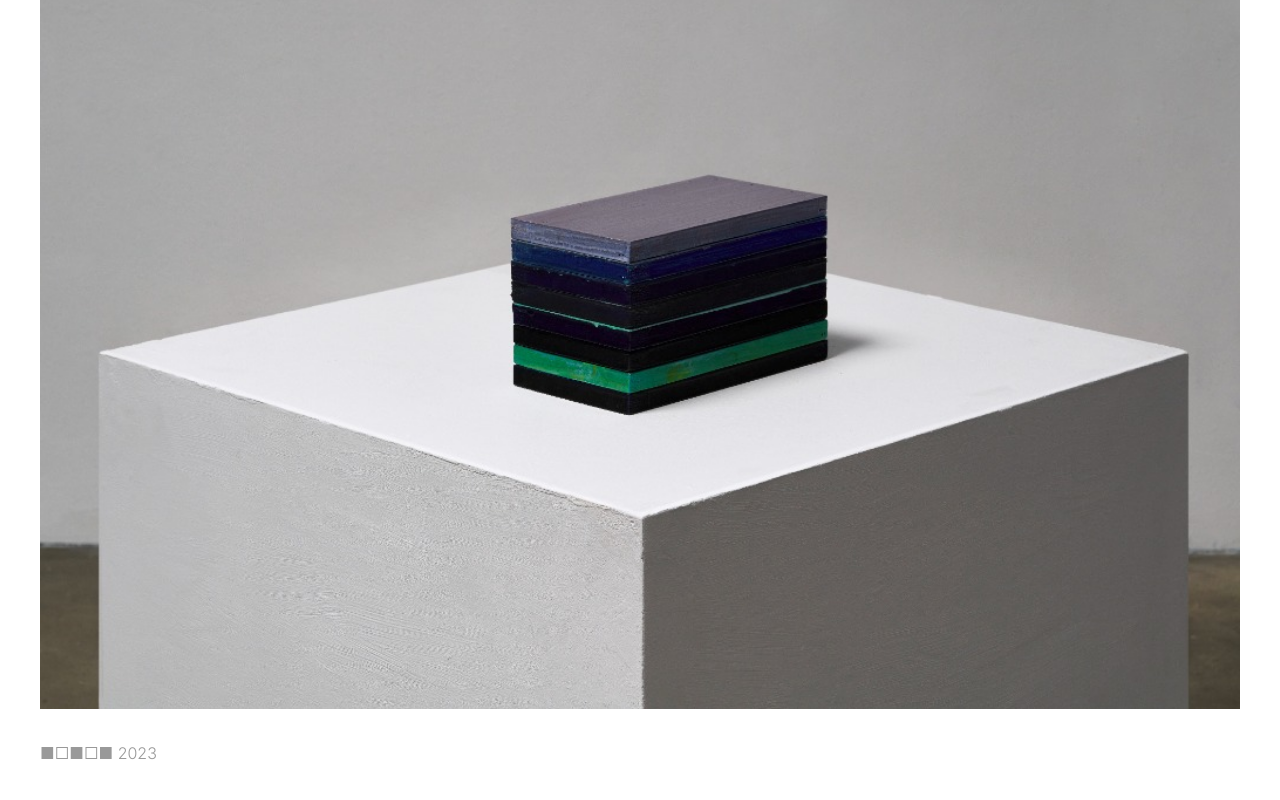
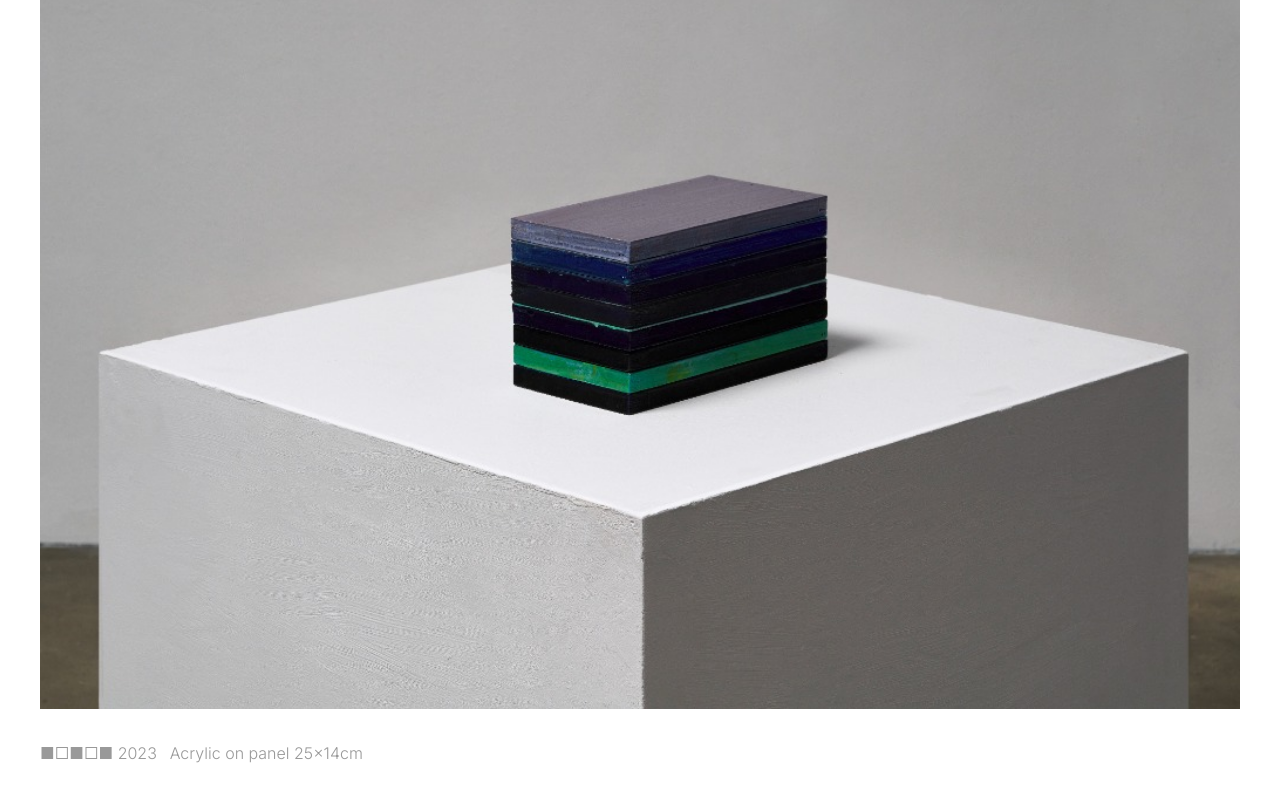
Before and after one commit to jungchiyoon/portfolio, a Next.js app: page /work/work-01 in a window 1280 px wide. Shown: the part 292-1092 px from the top of the page. Built offline with nearby package versions, Linux system fonts and the light colour scheme.

Commit message:
Detail page update: Added medium and dimensions next to title

```diff
--- a/src/app/work/[id]/page.tsx
+++ b/src/app/work/[id]/page.tsx
@@ -35,7 +35,12 @@ export default function WorkDetail() {
         </div>
 
         <div style={{ maxWidth: '800px' }}>
-          <h1 style={{ fontSize: '12pt', fontWeight: 300, color: '#999999', marginBottom: '1rem' }}>{work.title}</h1>
+          <div style={{ display: 'flex', alignItems: 'baseline', gap: '0.8rem', marginBottom: '1rem' }}>
+            <h1 style={{ fontSize: '12pt', fontWeight: 300, color: '#999999', margin: 0 }}>{work.title}</h1>
+            <span style={{ fontSize: '12pt', fontWeight: 300, color: '#999999' }}>
+              {work.medium} {work.dimensions}
+            </span>
+          </div>
           <p style={{ fontSize: '1.2rem', color: 'var(--secondary)', lineHeight: 1.6 }}>{work.description}</p>
         </div>
       </div>
--- a/src/data/portfolio.json
+++ b/src/data/portfolio.json
@@ -3,6 +3,8 @@
     "id": "work-01",
     "title": "■□■□■ 2023",
     "description": "",
+    "medium": "Acrylic on panel",
+    "dimensions": "25x14cm",
     "filename": "/portfolio/work-01-v2.jpg",
     "type": "image"
   }
```
